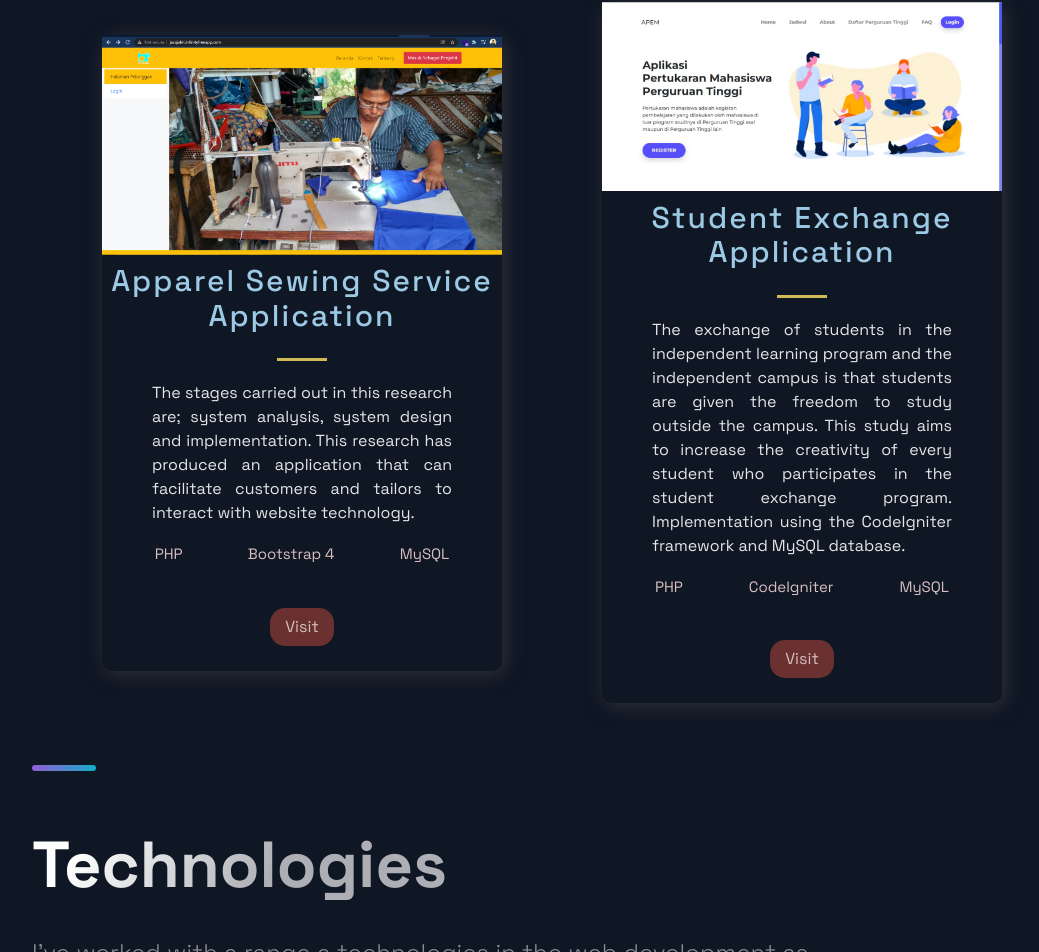
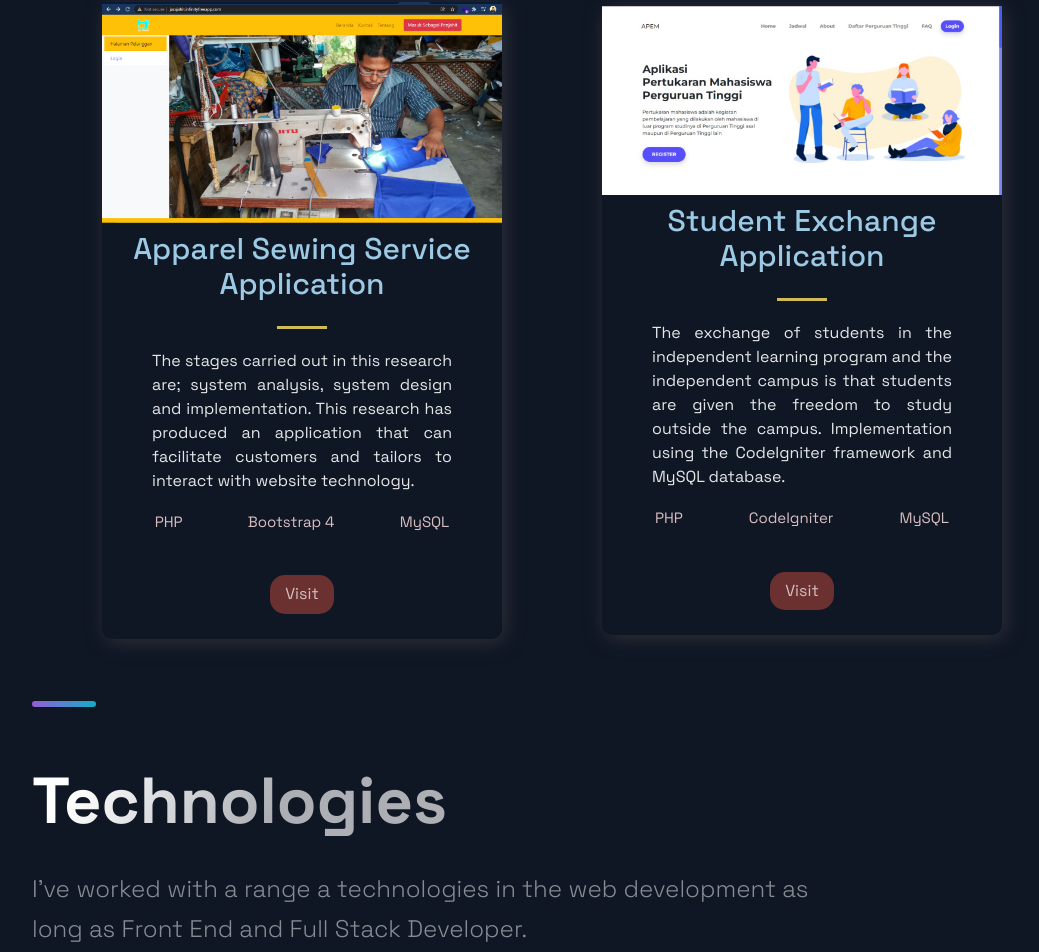
Before and after one commit to Muhammad-Ilham-Ferdiansyah/website-portfolio, a Next.js app: page / in a window 1280 px wide. Shown: the part 882-1834 px from the top of the page, without its empty margins (88-1127 px from the left). Built offline with nearby package versions, Linux system fonts and the light colour scheme.

Commit message:
Update link APEM and letter spacing in Project Section

```diff
--- a/src/components/Projects/ProjectsStyles.js
+++ b/src/components/Projects/ProjectsStyles.js
@@ -41,7 +41,6 @@ export const TitleContent = styled.div`
 
 export const HeaderThree = styled.h3`
   font-weight: 500;
-  letter-spacing: 2px;
   color: #9cc9e3;
   padding: .5rem 0;
   font-size: ${(props) => props.title ? '3rem' : '2rem'};
--- a/src/constants/constants.js
+++ b/src/constants/constants.js
@@ -9,10 +9,10 @@ export const projects = [
   },
   {
     title: 'Student Exchange Application',
-    description:"The exchange of students in the independent learning program and the independent campus is that students are given the freedom to study outside the campus. This study aims to increase the creativity of every student who participates in the student exchange program. Implementation using the CodeIgniter framework and MySQL database.",
+    description:"The exchange of students in the independent learning program and the independent campus is that students are given the freedom to study outside the campus.  Implementation using the CodeIgniter framework and MySQL database.",
     image: '/images/project2.jpeg',
     tags: ['PHP', 'CodeIgniter', 'MySQL'],
-    visit: 'http://apem.infinityfreeapp.com/',
+    visit: 'https://aplikasi-pertukaran-mahasiswa.000webhostapp.com/',
     id: 1,
   },
 ];
```
